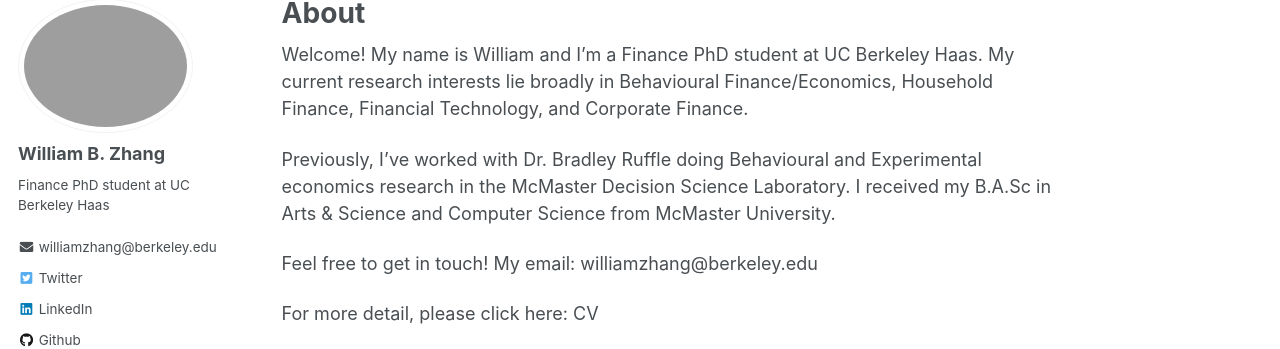
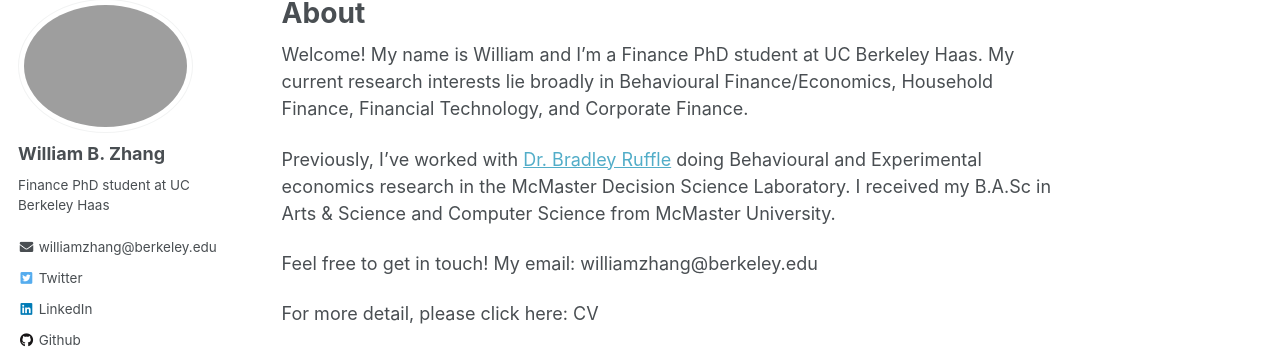
Before and after one commit to williambowenzhang/williambowenzhang.github.io, a Jekyll site: the page built from _pages/about.md, in a window 1280 px wide. Shown: the part 119-468 px from the top of the page. Built offline with Jekyll 4.4.1, drawn with Linux system fonts in a browser that asks for light colours; part of the change alters nothing that is shown.

```diff
--- a/_pages/about.md
+++ b/_pages/about.md
@@ -10,7 +10,7 @@ redirect_from:
 
 Welcome! My name is William and I'm a Finance PhD student at UC Berkeley Haas. My current research interests lie broadly in Behavioural Finance/Economics, Household Finance, Financial Technology, and Corporate Finance.
 
-Previously, I've worked with Dr. Bradley Ruffle doing Behavioural and Experimental economics research in the McMaster Decision Science Laboratory. I received my B.A.Sc in Arts & Science and Computer Science from McMaster University.
+Previously, I've worked with [Dr. Bradley Ruffle](https://sites.google.com/site/bradleyruffle/) doing Behavioural and Experimental economics research in the McMaster Decision Science Laboratory. I received my B.A.Sc in Arts & Science and Computer Science from McMaster University.
 
 Feel free to get in touch! My email: williamzhang@berkeley.edu
 
```
